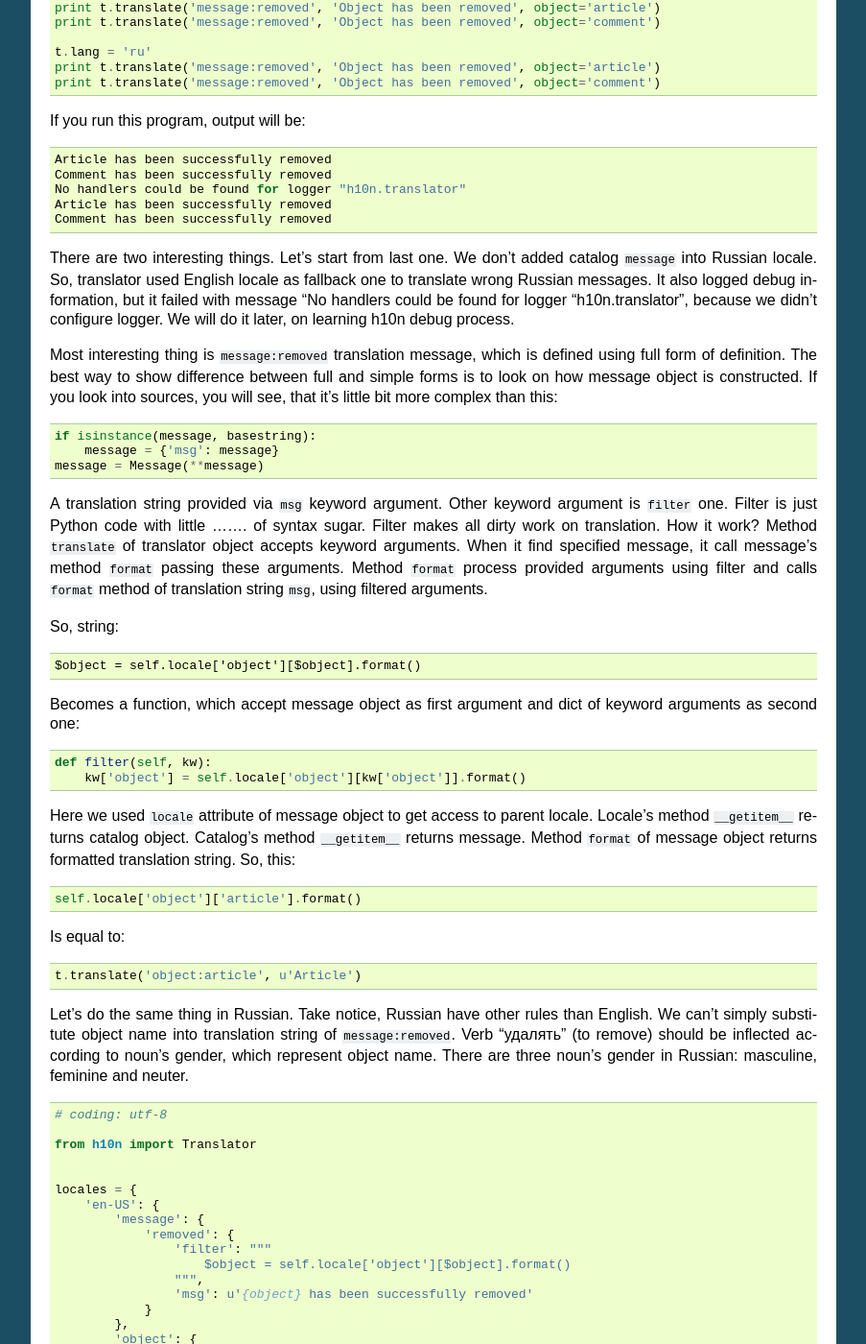
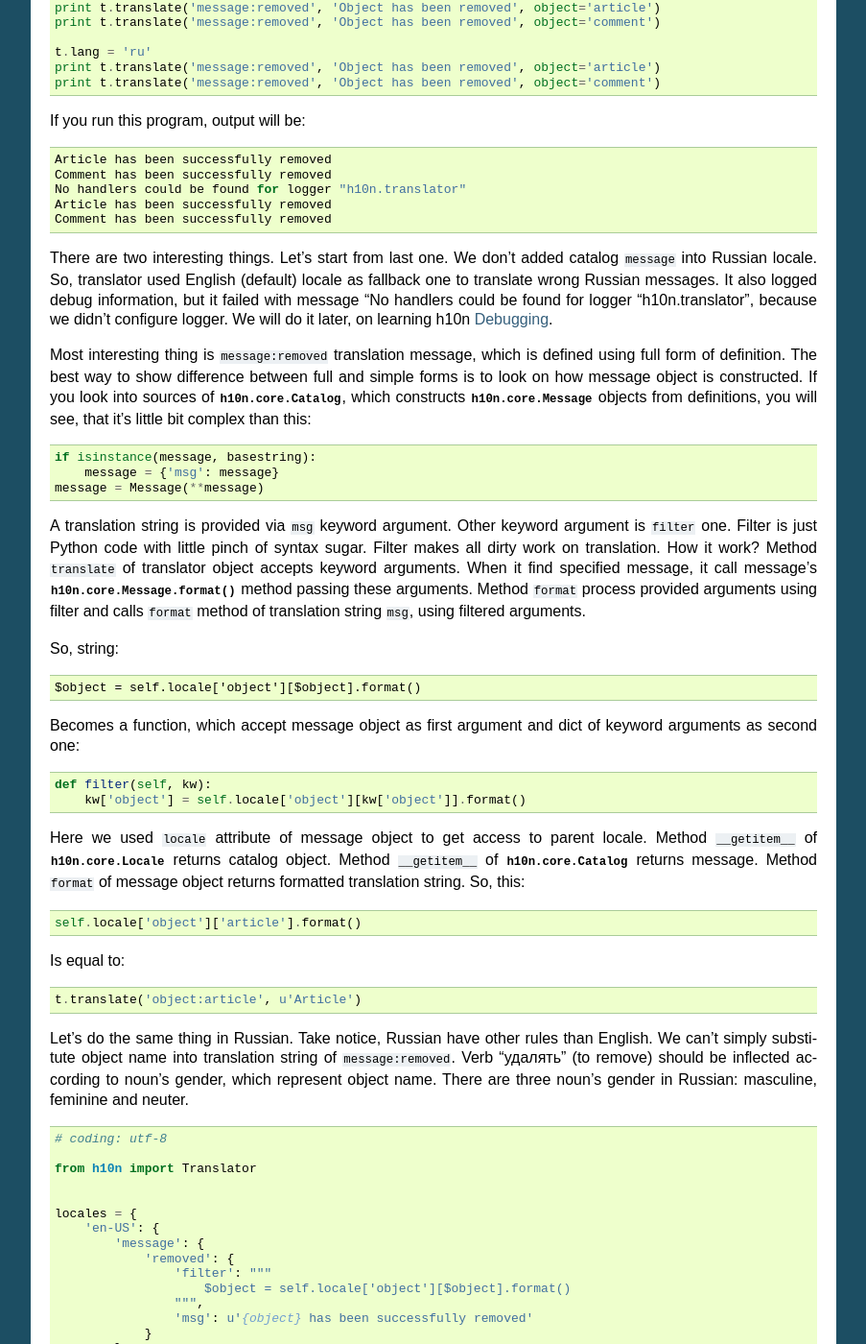
Before and after one commit to kr41/h10n, a Sphinx documentation site: the page built from docs/narrative/filters.rst, in a window 1280 px wide and 1400 px high, scrolled down 602 px. Shown: the whole window at 96% size, without its empty margins (198-1101 px from the left). Built offline with Sphinx 7.4.7, drawn with Linux system fonts in a browser that asks for light colours.

Commit message:
Updated documentation

```diff
--- a/docs/index.rst
+++ b/docs/index.rst
@@ -1,8 +1,10 @@
 H10n Documentation
 ==================
 
-"H10n" is a framework for internationalization and localization for
-Python_ programming language.  Abbreviation "h10n" means "Humanization".
+"H10n" means "Humanization".  It is a framework for internationalization and
+localization for Python_ programming language.  The main goal is that
+translation strings are full featured objects, so that you can encapsulate
+language specific things processing directly in the translation catalogs.
 
 .. _Python: http://www.python.org/
 
--- a/docs/narrative/debugging.rst
+++ b/docs/narrative/debugging.rst
@@ -1,3 +1,5 @@
+..  _debugging:
+
 Debugging
 =========
 
--- a/docs/narrative/filters.rst
+++ b/docs/narrative/filters.rst
@@ -51,16 +51,18 @@
     Comment has been successfully removed
 
 There are two interesting things.  Let's start from last one.  We don't added
-catalog ``message`` into Russian locale.  So, translator used English locale as
-fallback one to translate wrong Russian messages.  It also logged debug
-information, but it failed with message "No handlers could be found for logger
-"h10n.translator", because we didn't configure logger.  We will do it later,
-on learning h10n debug process.
+catalog ``message`` into Russian locale.  So, translator used English (default)
+locale as fallback one to translate wrong Russian messages.  It also logged
+debug information, but it failed with message "No handlers could be found for
+logger "h10n.translator", because we didn't configure logger.  We will do it
+later, on learning h10n :ref:`debugging`.
 
 Most interesting thing is ``message:removed`` translation message, which is
 defined using full form of definition.  The best way to show difference between
 full and simple forms is to look on how message object is constructed.  If you
-look into sources, you will see, that it's little bit more complex than this:
+look into sources of :class:`h10n.core.Catalog`, which constructs
+:class:`h10n.core.Message` objects from definitions, you will see, that it's
+little bit complex than this:
 
 ..  code-block:: python
 
@@ -68,13 +70,14 @@
         message = {'msg': message}
     message = Message(**message)
 
-A translation string provided via ``msg`` keyword argument.  Other keyword
-argument is ``filter`` one.  Filter is just Python code with little ....... of
+A translation string is provided via ``msg`` keyword argument.  Other keyword
+argument is ``filter`` one.  Filter is just Python code with little pinch of
 syntax sugar.  Filter makes all dirty work on translation.  How it work?
 Method ``translate`` of translator object accepts keyword arguments.  When it
-find specified message, it call message's method ``format`` passing these
-arguments.  Method ``format`` process provided arguments using filter and
-calls ``format`` method of translation string ``msg``, using filtered arguments.
+find specified message, it call message's :meth:`h10n.core.Message.format`
+method passing these arguments.  Method ``format`` process provided arguments
+using filter and calls ``format`` method of translation string ``msg``,
+using filtered arguments.
 
 So, string::
 
@@ -89,9 +92,10 @@
         kw['object'] = self.locale['object'][kw['object']].format()
 
 Here we used ``locale`` attribute of message object to get access to parent
-locale.  Locale's method ``__getitem__`` returns catalog object.  Catalog's
-method ``__getitem__`` returns message.  Method ``format`` of message object
-returns formatted translation string.  So, this:
+locale.  Method ``__getitem__`` of :class:`h10n.core.Locale` returns catalog
+object.  Method ``__getitem__`` of :class:`h10n.core.Catalog` returns message.
+Method ``format`` of message object returns formatted translation string.
+So, this:
 
 ..  code-block:: python
 
```
